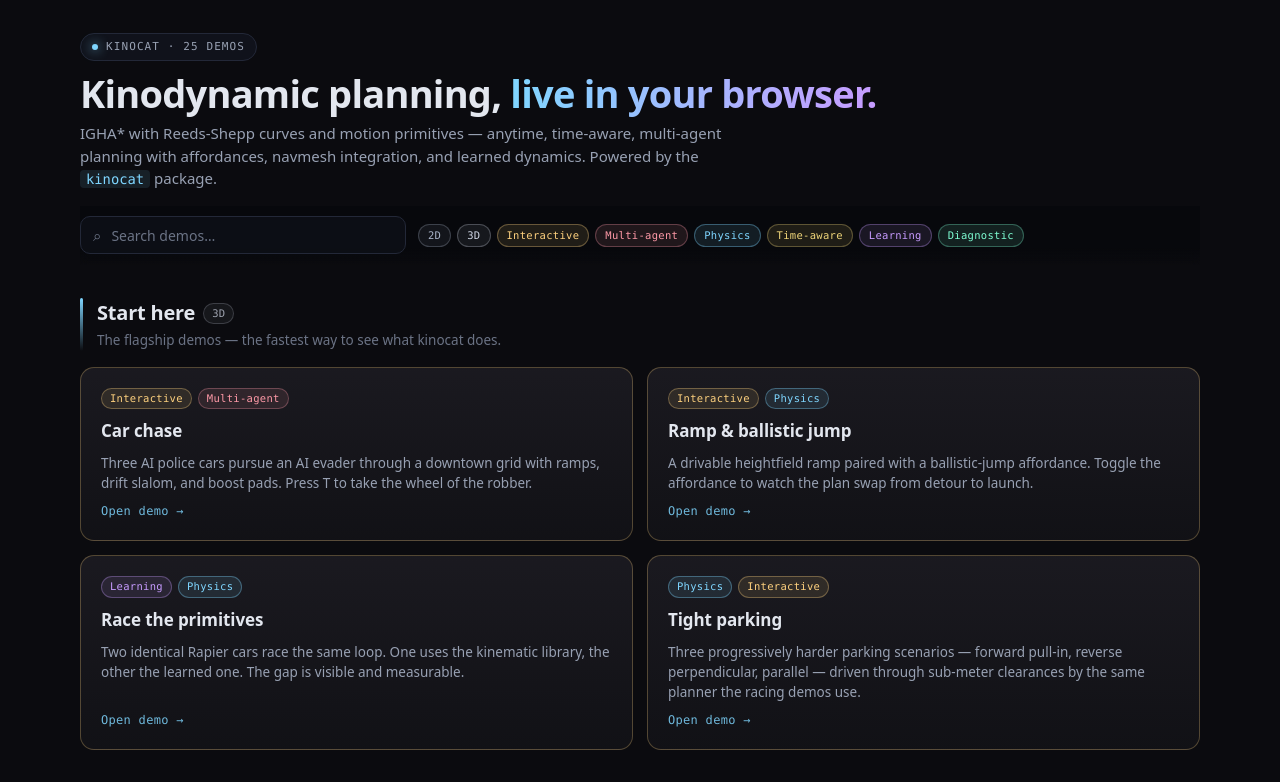
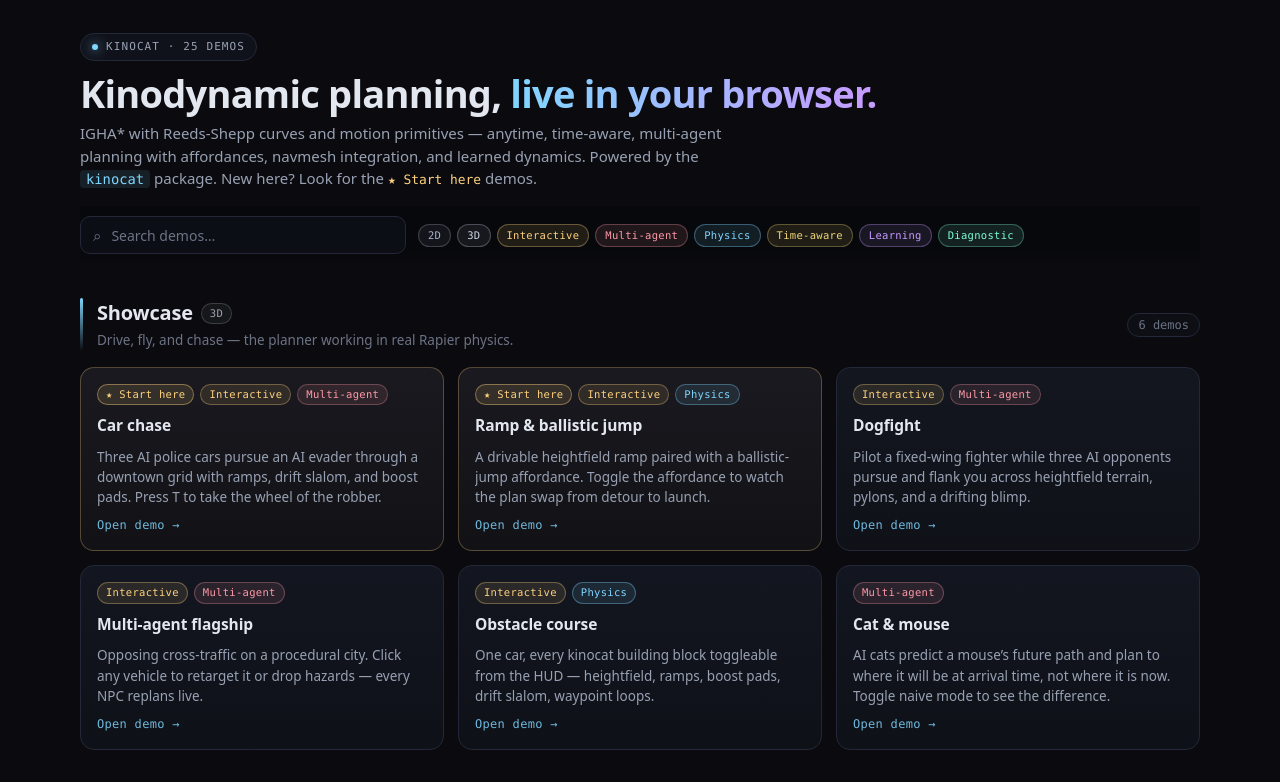
Before and after one commit to Glavin001/kinocat, a Next.js app in the folder demos/: page / in a window 1280 px wide. Shown: the top 782 px of the page. Built offline with nearby package versions, Linux system fonts and the light colour scheme.

Commit message:
Gallery: drop redundant Start here section; mark recommended demos in-place
Co-authored-by: Glavin Wiechert <glavin.wiechert@gmail.com>

```diff
--- a/demos/app/page.tsx
+++ b/demos/app/page.tsx
@@ -299,7 +299,6 @@ const ALL_TAGS: readonly Tag[] = [
   'Diagnostic',
 ];
 
-const FLAGSHIP_DEMOS = DEMOS.filter((d) => d.level === 'flagship');
 const TOOL_DEMOS = DEMOS.filter((d) => d.category === 'tools');
 const TOOL_COUNT = TOOL_DEMOS.length;
 
@@ -370,23 +369,22 @@ function TagFilterChip({
 
 function DemoCard({
   demo,
-  featured = false,
   hiddenTags,
 }: {
   demo: Demo;
-  featured?: boolean;
   hiddenTags?: readonly Tag[];
 }) {
+  const isFlagship = demo.level === 'flagship';
   const visibleTags = hiddenTags ? demo.tags.filter((t) => !hiddenTags.includes(t)) : demo.tags;
   return (
     <Link
       href={demo.href}
       className="kc-card"
-      data-featured={featured ? 'true' : undefined}
-      data-flagship={demo.level === 'flagship' ? 'true' : undefined}
+      data-flagship={isFlagship ? 'true' : undefined}
     >
-      {visibleTags.length > 0 && (
+      {(isFlagship || visibleTags.length > 0) && (
         <div className="kc-card-tags">
+          {isFlagship && <span className="kc-flag">★ Start here</span>}
           {visibleTags.map((t) => (
             <TagChip key={t} token={t} />
           ))}
@@ -404,15 +402,11 @@ function DemoSection({
   heading,
   blurb,
   demos,
-  featured = false,
-  showCount = true,
 }: {
   id?: string;
   heading: string;
   blurb: string;
   demos: readonly Demo[];
-  featured?: boolean;
-  showCount?: boolean;
 }) {
   const common = commonTagsOf(demos);
   return (
@@ -428,15 +422,13 @@ function DemoSection({
           </div>
           <p className="kc-section-blurb">{blurb}</p>
         </div>
-        {showCount && (
-          <span className="kc-section-count">
-            {demos.length} {demos.length === 1 ? 'demo' : 'demos'}
-          </span>
-        )}
+        <span className="kc-section-count">
+          {demos.length} {demos.length === 1 ? 'demo' : 'demos'}
+        </span>
       </header>
-      <div className={featured ? 'kc-grid kc-grid-showcase' : 'kc-grid kc-grid-compact'}>
+      <div className="kc-grid kc-grid-compact">
         {demos.map((d) => (
-          <DemoCard key={d.href} demo={d} featured={featured} hiddenTags={common} />
+          <DemoCard key={d.href} demo={d} hiddenTags={common} />
         ))}
       </div>
     </section>
@@ -493,7 +485,8 @@ export default function Home() {
             IGHA* with Reeds-Shepp curves and motion primitives — anytime,
             time-aware, multi-agent planning with affordances, navmesh
             integration, and learned dynamics. Powered by the{' '}
-            <code className="kc-code">kinocat</code> package.
+            <code className="kc-code">kinocat</code> package. New here? Look for
+            the <span className="kc-lede-flag">★ Start here</span> demos.
           </p>
         </header>
 
@@ -560,18 +553,11 @@ export default function Home() {
           </section>
         ) : (
           <>
-            {/* Start here: the flagship demos, given the most prominence.
-                The "Start here" heading already signals importance, so the
-                cards carry no separate "flagship" badge. */}
-            <DemoSection
-              heading="Start here"
-              blurb="The flagship demos — the fastest way to see what kinocat does."
-              demos={FLAGSHIP_DEMOS}
-              featured
-              showCount={false}
-            />
-
-            {/* Themed categories, excluding the low-level tools. */}
+            {/* Themed categories, most important first, excluding the
+                low-level tools. Each demo appears exactly once; the
+                recommended starting points carry a "★ Start here" marker
+                in place rather than being duplicated into a separate
+                section. */}
             {CATEGORIES.filter((c) => c.id !== 'tools').map((cat) => {
               const demos = DEMOS.filter((d) => d.category === cat.id);
               if (demos.length === 0) return null;
@@ -865,11 +851,10 @@ html, body { background: var(--kc-bg); }
   background: linear-gradient(180deg, rgba(24, 30, 44, 0.9), rgba(17, 21, 30, 0.9));
 }
 .kc-card:hover::before { opacity: 1; }
-.kc-card[data-featured="true"] { padding: 20px; }
-.kc-card[data-featured="true"] .kc-card-title { font-size: 17px; }
 
-/* Flagship cards keep a subtle warm accent (no text badge — the
-   "Start here" heading already conveys their status). */
+/* Flagship / recommended cards keep a subtle warm accent plus a small
+   "★ Start here" marker, so they stand out in place instead of being
+   duplicated into a separate section. */
 .kc-card[data-flagship="true"] {
   border-color: rgba(255, 210, 127, 0.28);
   background: linear-gradient(180deg, rgba(28, 27, 34, 0.9), rgba(18, 18, 23, 0.9));
@@ -877,6 +862,24 @@ html, body { background: var(--kc-bg); }
 .kc-card[data-flagship="true"]:hover {
   border-color: rgba(255, 210, 127, 0.55);
   box-shadow: 0 12px 40px -16px rgba(255, 210, 127, 0.35), 0 2px 8px rgba(0, 0, 0, 0.4);
+}
+
+.kc-flag {
+  font-family: ui-monospace, SFMono-Regular, Menlo, monospace;
+  font-size: 10.5px;
+  letter-spacing: 0.3px;
+  color: #ffd27f;
+  background: rgba(255, 210, 127, 0.12);
+  border: 1px solid rgba(255, 210, 127, 0.42);
+  border-radius: 999px;
+  padding: 2px 8px;
+  white-space: nowrap;
+}
+.kc-lede-flag {
+  font-family: ui-monospace, SFMono-Regular, Menlo, monospace;
+  font-size: 0.86em;
+  color: #ffd27f;
+  white-space: nowrap;
 }
 
 .kc-card-tags { display: flex; flex-wrap: wrap; gap: 6px; align-items: center; }
```
